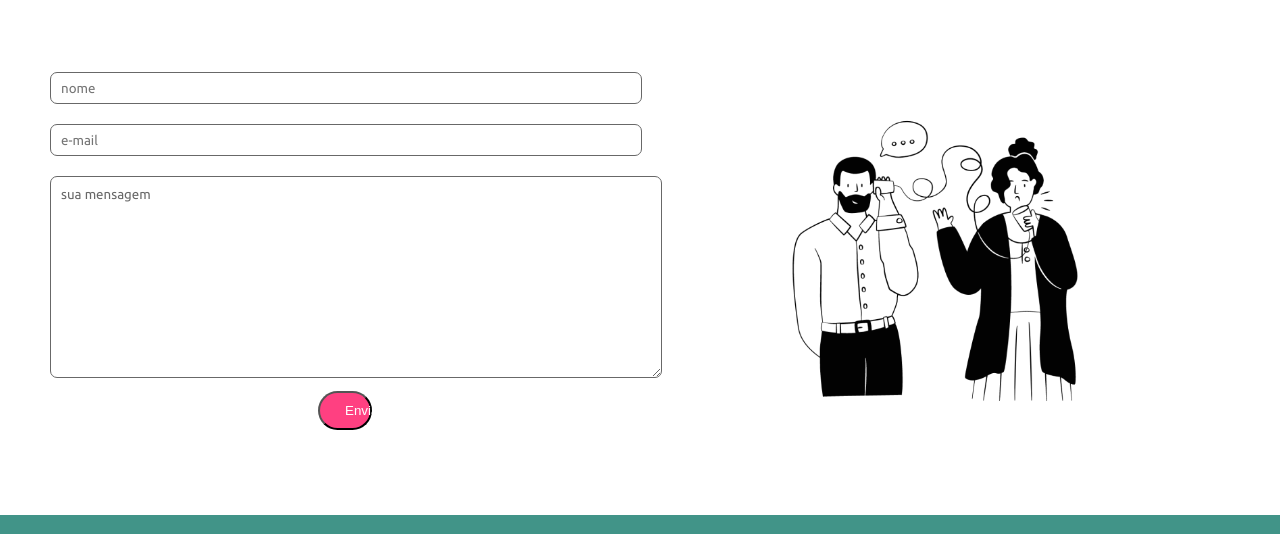
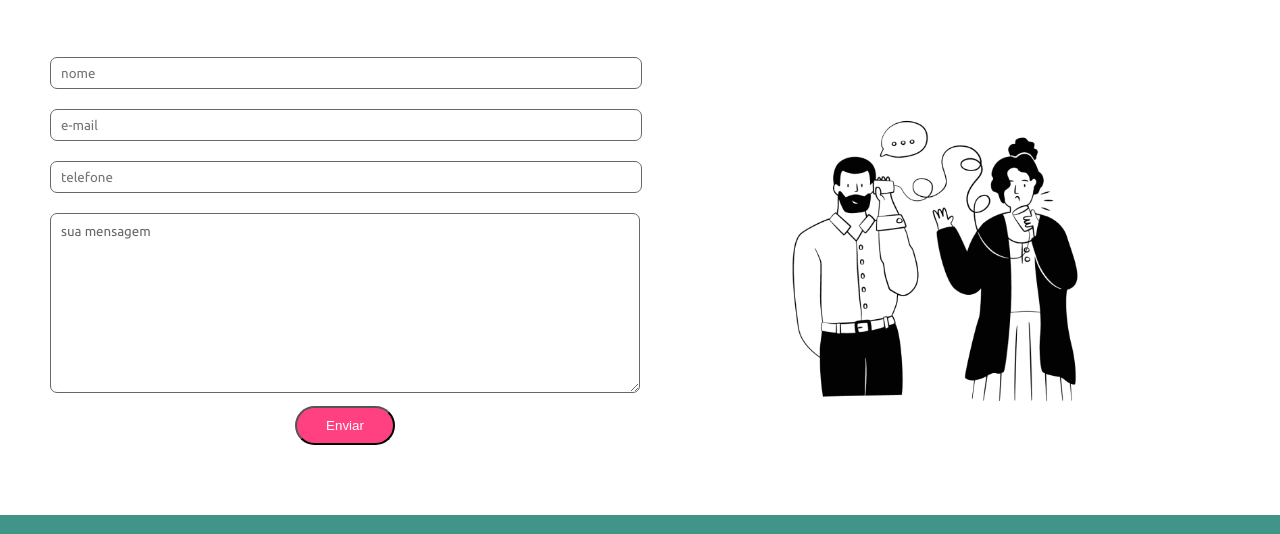
Before and after one commit to luizatrocino/dindin-js-dom, a plain HTML site: page contato.html in a window 1280 px wide. Shown: the part 155-689 px from the top of the page. Drawn offline with Linux system fonts and the light colour scheme.

Commit message:
novos exercícios

```diff
--- a/contato.html
+++ b/contato.html
@@ -93,7 +93,7 @@
 
         </div>
     </footer>
-    <script src="js/index.js"></script>
+    <script src="js/contato.js"></script>
 </body>
 
 </html>
--- /dev/null
+++ b/js/contato.js
@@ -0,0 +1,44 @@
+// 1- O header deve ter cor de fundo #2E948A.
+
+let header = document.getElementsByTagName('header')
+
+// console.log(header[0])
+
+header[0].style.backgroundColor = '#2E948A'
+
+
+// 2- No menu do header, está faltando o link do item Cursos que deve redirecionar para cursos.html
+
+let linkCursos = document.querySelector('#menu_opcoes nav a:nth-child(1)')
+// console.log(linkCursos)
+
+// 1- O formulário não está funcionando, o atributo action deve mandar para url sucesso.html
+let forms = document.querySelector('#formulario form')
+
+// console.log(forms)
+
+forms.setAttribute('action','sucesso.html')
+
+// 2- Após o campo de email, precisamos de um novo campo para que o usuário adicione também um número de telefone.
+
+
+let telefone = document.createElement('input')
+
+telefone.setAttribute('type','tel')
+telefone.setAttribute('placeholder','telefone')
+
+let mensagem = forms.childNodes[6]
+forms.insertBefore(telefone, mensagem)
+
+// 3- O campo de mensagem está ultrapassando o tamanho do elemento pai. Podemos resolver adicionando o atributo box-sizing: border-box;
+
+console.log(mensagem)
+mensagem.style.boxSizing = 'border-box'
+
+
+// 4- O botão não está do tamanho adequado, precisa ter uma largura maior
+
+let botao = document.querySelector('#enviar')
+botao.style.width='100px'
+
+// 5- Abaixo da section do formulário, adicione uma seção de comentário igual a página Home.
```
